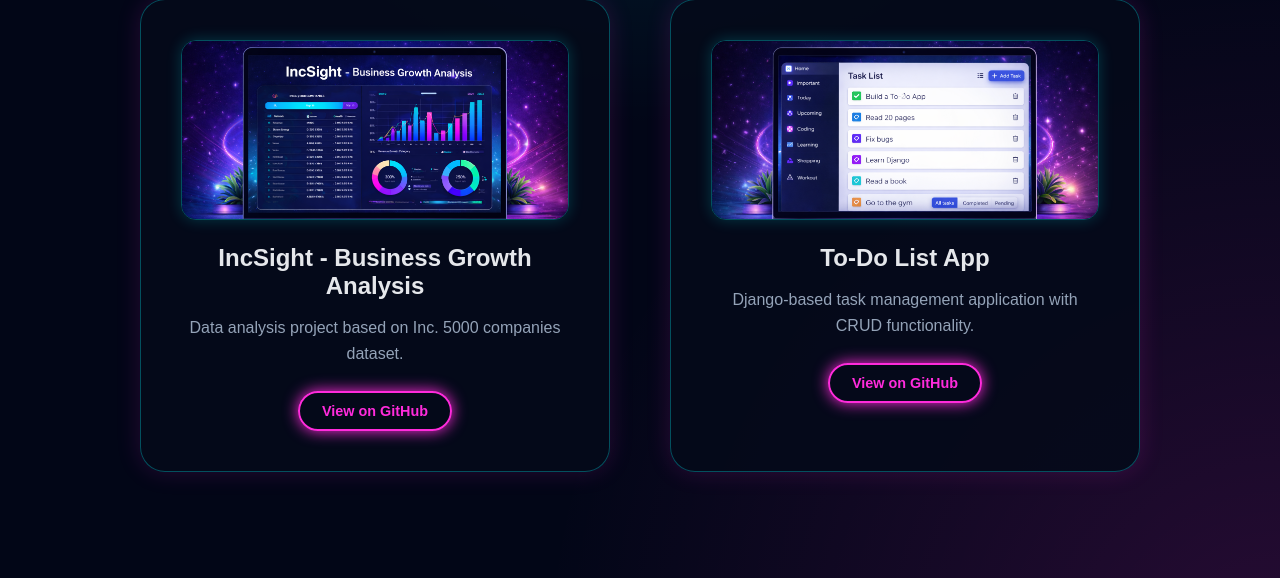
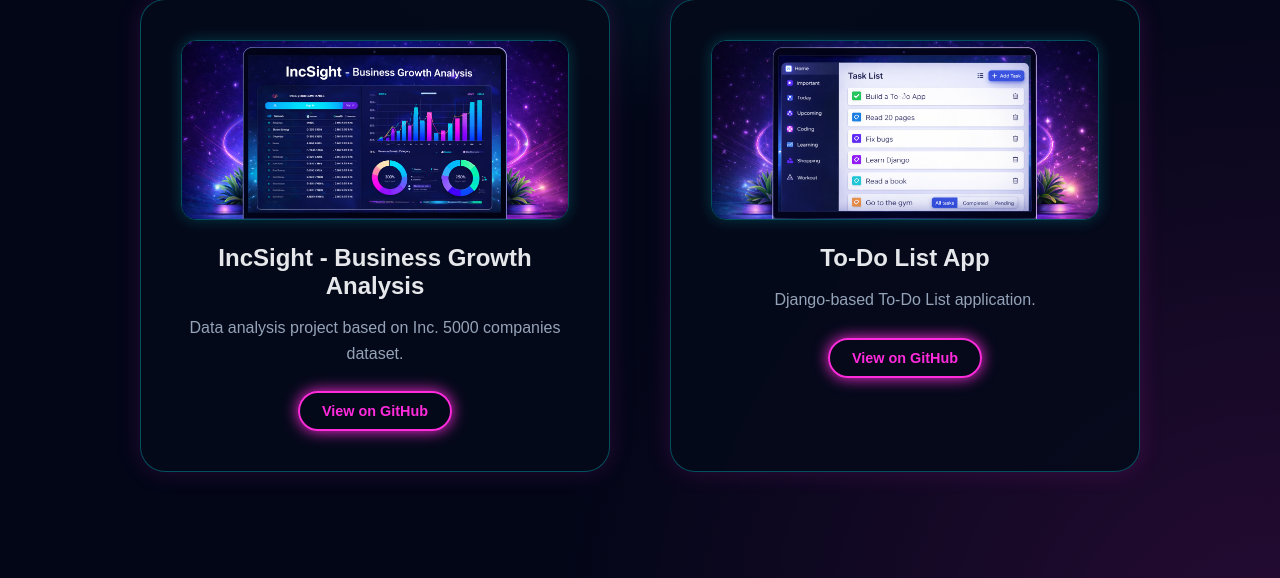
Before and after one commit to parth08144/portfolio, a Django app: page /projects/ in a window 1280 px wide. Shown: the part 358-936 px from the top of the page. Run offline with Django 5.2, Linux system fonts and the light colour scheme.

Commit message:
small changes on project file

```diff
--- a/portfolioproject/core/templates/core/project.html
+++ b/portfolioproject/core/templates/core/project.html
@@ -35,7 +35,7 @@
 
 
             <h2>To-Do List App</h2>
-            <p>Django-based task management application with CRUD functionality.</p>
+            <p>Django-based To-Do List application.</p>
             <div class="project-links">
                 <a href="https://github.com/parth08144/To-do-list"
                    target="_blank"
```
